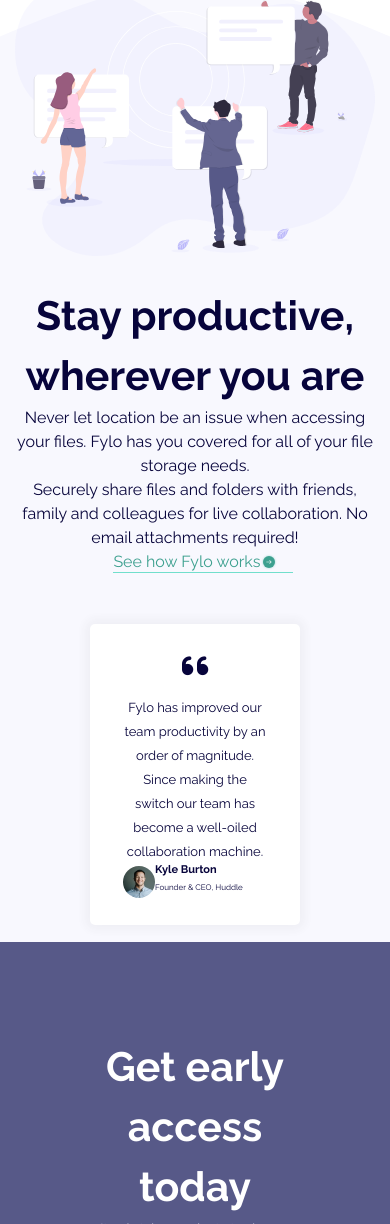
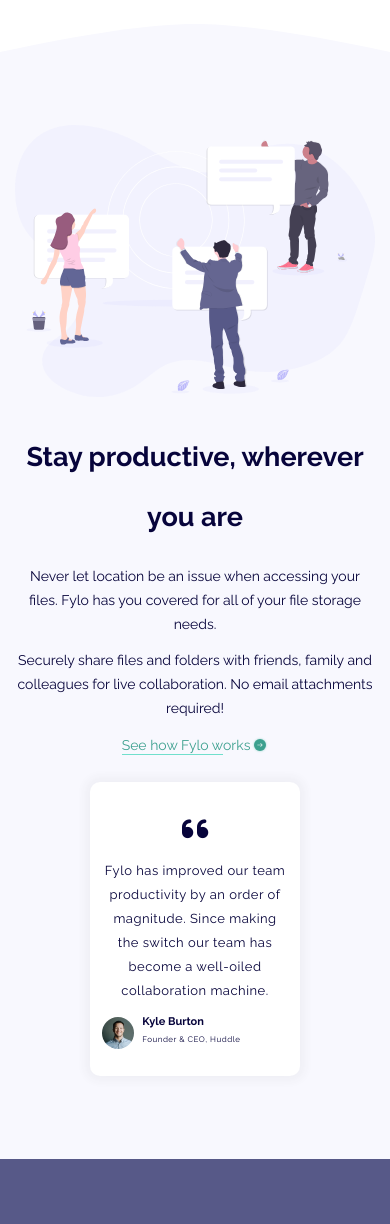
Before and after one commit to RaviHamidov/FyloLandingPage, a plain HTML site: page index.html in a window 390 px wide. Shown: the part 776-2000 px from the top of the page. Drawn offline with nearby package versions, Linux system fonts and the light colour scheme; files that its build step writes are made by us from their sources.

Commit message:
Fix: Section is full responsive now

```diff
--- a/assets/sass/sections/_features.scss
+++ b/assets/sass/sections/_features.scss
@@ -3,9 +3,9 @@
 =======================================*/
 .features {
     position: relative;
-    height: 100vh;
     background: $color_bg;
-    padding: 1rem;
+    padding-top: 10vh;
+    padding-bottom: 10vh;
 
     &_bg {
         position: absolute;
@@ -30,6 +30,7 @@
                 font-weight: $font_weight-primary;
                 line-height: $font_line-height-primary;
                 color: $color_primary-default;
+                margin-bottom: 2vh;
             }
 
             p {
@@ -39,6 +40,7 @@
                 font-weight: $font_weight-secondary;
                 line-height: $font_line-height-secondary;
                 color: $color_primary-default;
+                margin-bottom: 1.5vh;
             }
 
             a {
@@ -54,11 +56,15 @@
                 &::before {
                     content: "";
                     position: absolute;
-                    top: 22px;
+                    top: 2.5vh;
                     left: 0;
                     height: 1px;
-                    width: 180px;
+                    width: 16vw;
                     background: $color_external-active;
+                }
+
+                img {
+                    padding-left: 0.5vw;
                 }
             }
         }
@@ -66,9 +72,13 @@
         &-card {
             background: #FFFFFF;
             box-shadow: 0px 0px 10px 5px rgba(56, 56, 56, 0.0458843);
-            border-radius: 5px;
-            padding: 1.2rem 3.3rem 2.6rem;
-            margin: 5rem 0 5rem;
+            border-radius: 1rem;
+            -webkit-border-radius: 1rem;
+            -moz-border-radius: 1rem;
+            -ms-border-radius: 1rem;
+            -o-border-radius: 1rem;
+            padding: 2vh 3.2vw 3vh;
+            margin: 3vh 0 3vh;
 
             i {
                 font-size: $font_size-quote;
@@ -80,15 +90,18 @@
                 font-family: $font_family-Raleway;
                 font-size: $font_size-card-content;
                 font-style: $font_style-normal;
+                letter-spacing: $font_letter-spacing;
                 font-weight: $font_weight-secondary;
                 line-height: $font_line-height-secondary;
                 color: $color_primary-default;
             }
 
             &-author {
+                margin-top: 1.5vh;
+
                 img {
-                    width: 32px;
-                    height: 32px;
+                    width: 3.2rem;
+                    height: 3.2rem;
                     border-radius: 50%;
                     -webkit-border-radius: 50%;
                     -moz-border-radius: 50%;
@@ -97,6 +110,8 @@
                 }
 
                 &-info {
+                    margin-left: 1vw;
+
                     h3 {
                         font-family: $font_family-Raleway;
                         font-size: $font_size-card-title;
@@ -119,8 +134,8 @@
 
     &_secondary {
         img {
-            max-width: 542px;
-            max-height: 409;
+            max-width: 54.2rem;
+            max-height: 40.9rem;
             width: 100%;
             height: 100%;
         }
@@ -132,7 +147,17 @@
 =======================================*/
 @media only screen and (max-width: 992px) {
     .features {
-        padding: 3rem 0 0 0;
+        padding-top: 7vh;
+        padding-bottom: 7vh;
+
+        &_bg {
+            position: absolute;
+            left: 0%;
+            top: -4%;
+            width: 100%;
+            height: 4%;
+            z-index: -1;
+        }
 
         &_wrapper {
             flex-direction: column-reverse;
@@ -151,10 +176,112 @@
                 flex-direction: column;
                 align-items: center;
 
+
+                a {
+                    font-size: $font_size-secondary-lg;
+
+                    &::before {
+                        content: "";
+                        position: absolute;
+                        left: 0;
+                        height: 1px;
+                        width: 18vw;
+                        background: $color_external-active;
+                    }
+                }
+            }
+        }
+    }
+}
+
+@media only screen and (max-width:576px) {
+
+    .features {
+        padding-top: 5vh;
+        padding-bottom: 5vh;
+
+        &_primary {
+            &-content {
+                h2 {
+                    font-size: $font_size-primary-lg;
+                }
+
+                p {
+                    font-size: $font_size-secondary-lg;
+                }
+
+                a {
+                    font-size: $font_size-secondary-lg;
+
+                    &::before {
+                        content: "";
+                        position: absolute;
+                        left: 0;
+                        height: 1px;
+                        width: 26vw;
+                        background: $color_external-active;
+                    }
+                }
             }
 
             &-card {
-                margin: 5rem 0 13rem;
+                background: #FFFFFF;
+                box-shadow: 0px 0px 10px 5px rgba(56, 56, 56, 0.0458843);
+                border-radius: 1rem;
+                -webkit-border-radius: 1rem;
+                -moz-border-radius: 1rem;
+                -ms-border-radius: 1rem;
+                -o-border-radius: 1rem;
+                padding: 2vh 3.2vw 3vh;
+                margin: 3vh 0 3vh;
+
+                i {
+                    font-size: $font_size-quote;
+                    line-height: $font_line-height-primary;
+                    color: $color_primary-default;
+                }
+
+                p {
+                    font-family: $font_family-Raleway;
+                    font-size: $font_size-card-content;
+                    font-style: $font_style-normal;
+                    letter-spacing: $font_letter-spacing;
+                    font-weight: $font_weight-secondary;
+                    line-height: $font_line-height-secondary;
+                    color: $color_primary-default;
+                }
+
+                &-author {
+
+                    &-info {
+                        margin-left: 2vw;
+
+                        h3 {
+                            font-family: $font_family-Raleway;
+                            font-size: $font_size-card-title;
+                            font-style: $font_style-normal;
+                            font-weight: $font_weight-primary;
+                            color: $color_primary-default;
+                        }
+
+                        p {
+                            font-family: $font_family-Raleway;
+                            font-size: $font_size-card-explanation;
+                            font-style: $font_style-normal;
+                            font-weight: $font_weight-secondary;
+                            color: $color_primary-default;
+                        }
+                    }
+                }
+            }
+        }
+
+        &_secondary {
+            img {
+                max-width: 54.2rem;
+                max-height: 40.9rem;
+                width: 100%;
+                height: 100%;
             }
         }
     }
@@ -162,17 +289,25 @@
 
 @media only screen and (max-width: 375px) {
     .features {
-        // padding: 3rem 0 0 0;
+        padding-top: 5vh;
+        padding-bottom: 5vh;
+
+        &_bg {
+            position: absolute;
+            left: 0%;
+            top: -2%;
+            width: 100%;
+            height: 2%;
+            z-index: -1;
+        }
 
         &_primary {
-            &-card {
-                margin: 5rem 0 30rem;
-            }
-        }
-
-        &_secondary {
-            img {
-                margin-top: 16rem;
+            &-content {
+                a {
+                    &::before {
+                        width: 44vw;
+                    }
+                }
             }
         }
     }
```
